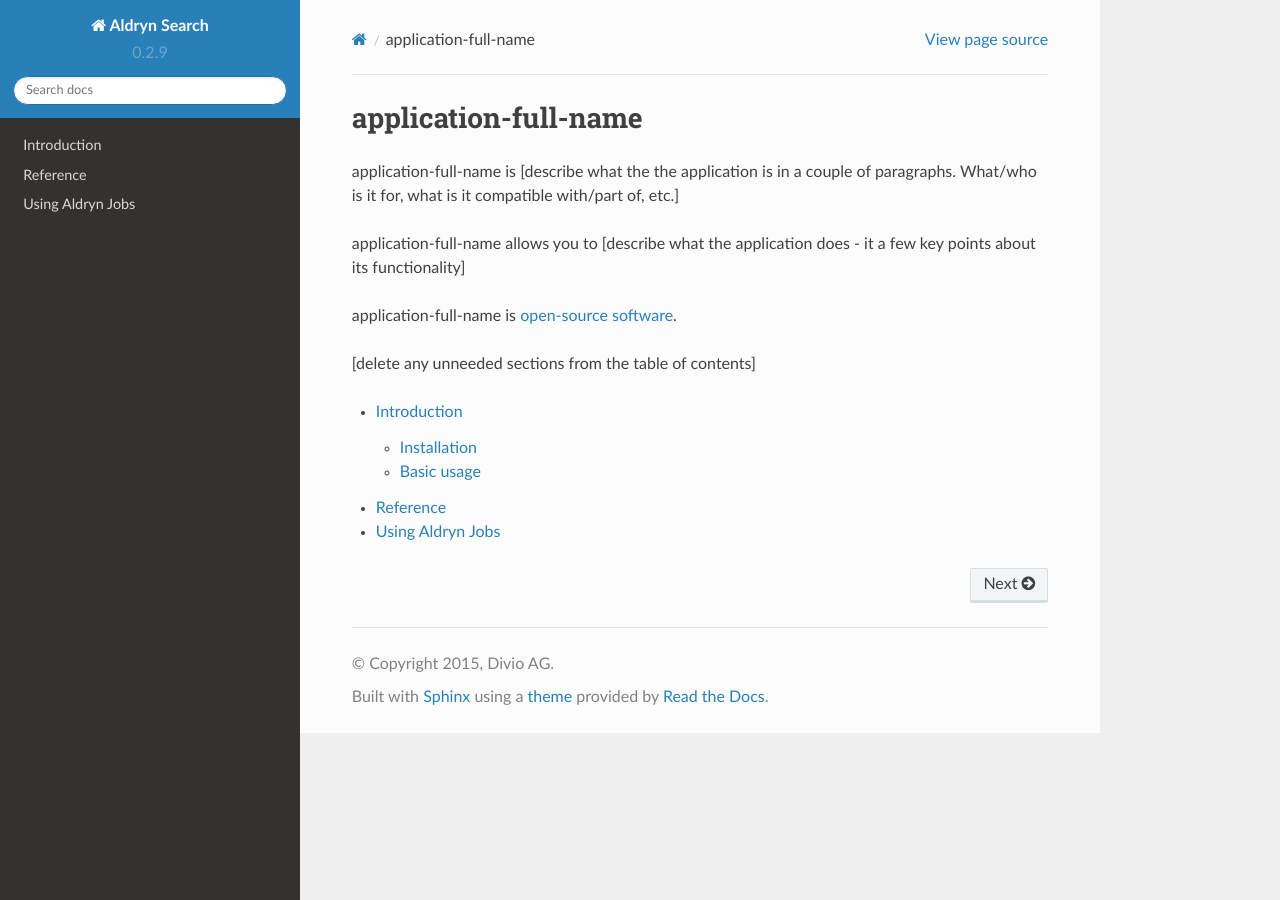
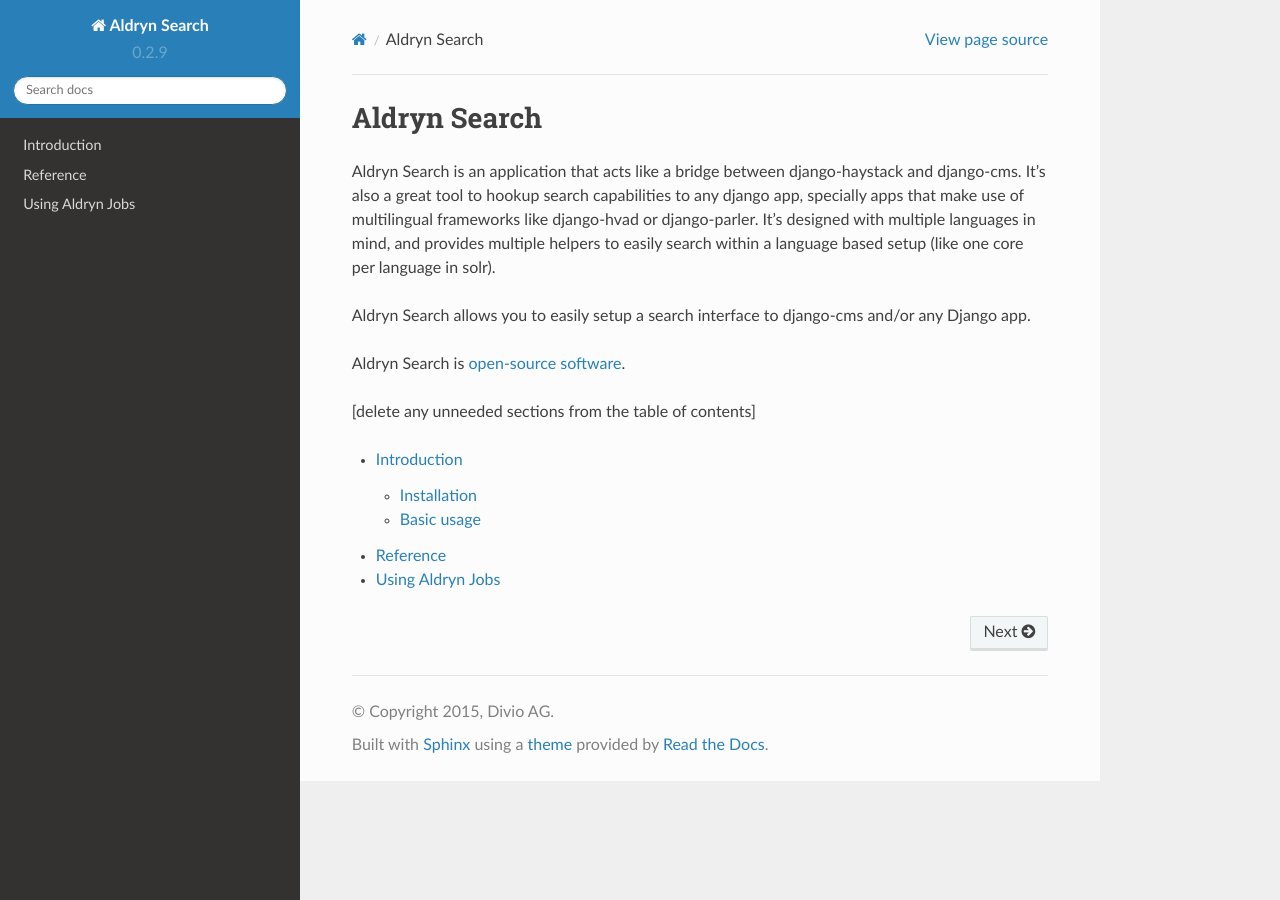
Before and after one commit to divio/aldryn-search, a Sphinx documentation site: the page built from docs/index.rst, in a window 1280 px wide. Built offline with Sphinx 7.4.7 and the Read the Docs theme 2.0.0, drawn with Linux system fonts in a browser that asks for light colours; pages that are not in the unit, such as notebooks, are missing from menus.

Commit message:
initial index text

```diff
--- a/docs/index.rst
+++ b/docs/index.rst
@@ -1,14 +1,15 @@
-#####################
-application-full-name
-#####################
+#############
+Aldryn Search
+#############
 
-application-full-name is [describe what the the application is in a couple of paragraphs. What/who
-is it for, what is it compatible with/part of, etc.]
+Aldryn Search is an application that acts like a bridge between django-haystack and django-cms.
+It's also a great tool to hookup search capabilities to any django app, specially apps that make use of
+multilingual frameworks like django-hvad or django-parler. It's designed with multiple languages in mind,
+and provides multiple helpers to easily search within a language based setup (like one core per language in solr).
 
-application-full-name allows you to [describe what the application does - it a few key points about
-its functionality]
+Aldryn Search allows you to easily setup a search interface to django-cms and/or any Django app.
 
-application-full-name is `open-source software <application-repo-url>`_.
+Aldryn Search is `open-source software <https://github.com/aldryn/aldryn-search>`_.
 
 [delete any unneeded sections from the table of contents]
 
```
